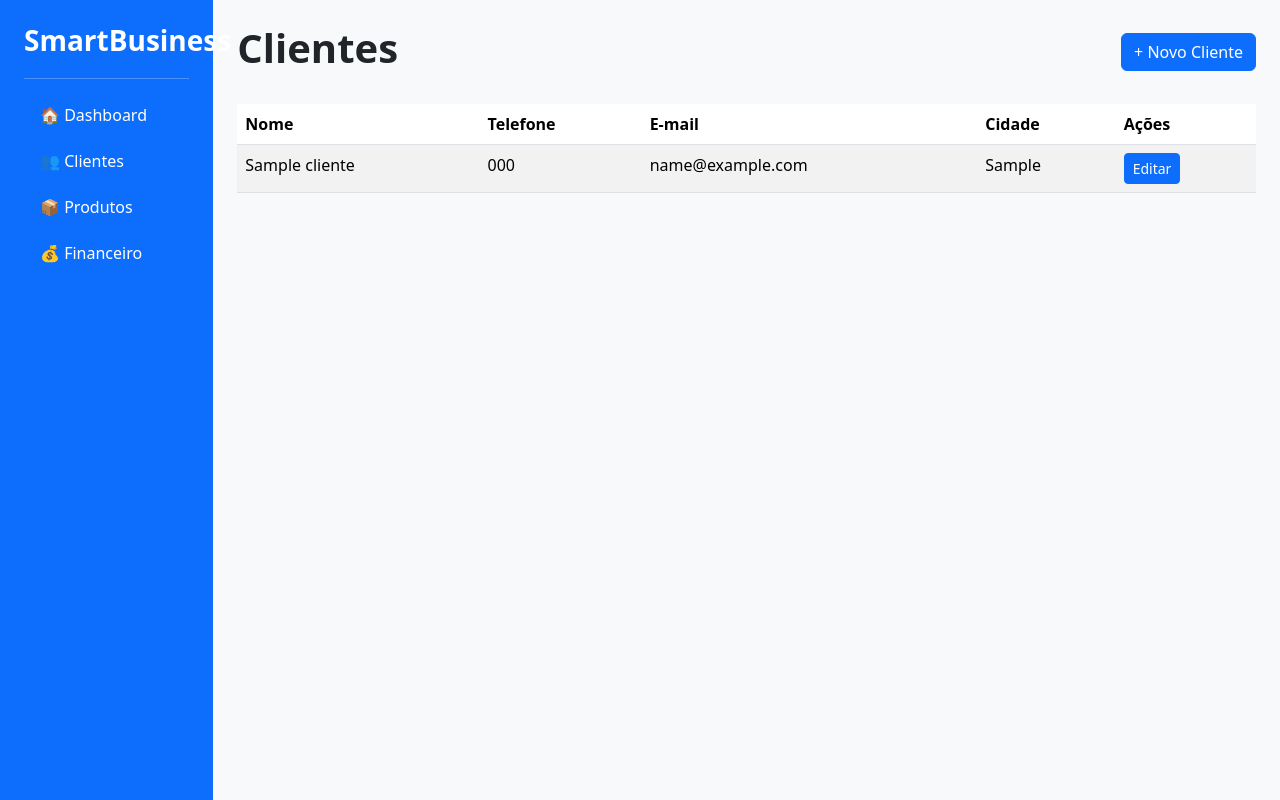
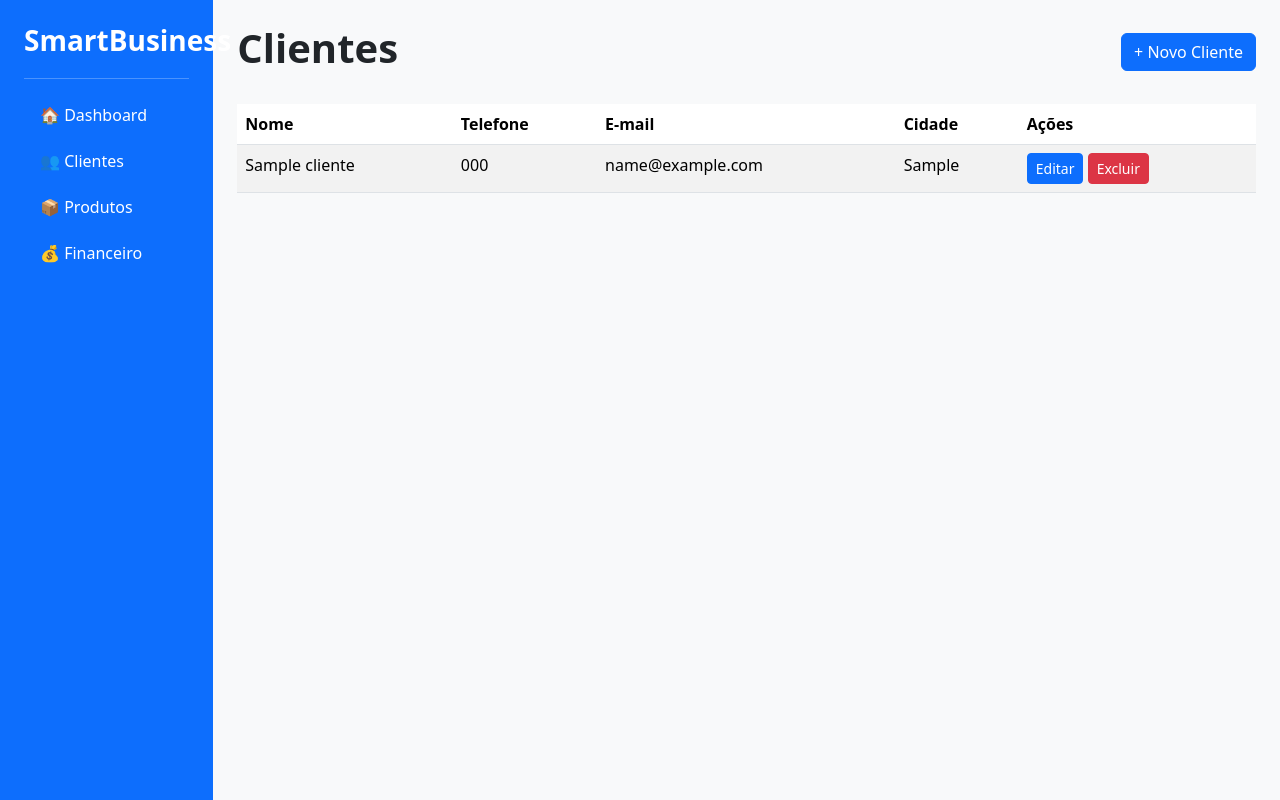
Before and after one commit to lenilsonlevilevi-blip/SMARTBUSINESS, a Flask app: page /clientes in a window 1280 px wide. Run offline with Flask 3, Linux system fonts and the light colour scheme; tables that the repository leaves empty hold one stand-in row (values such as "Sample post").

Commit message:
CRUD da aba Clientes terminado

```diff
--- a/models/cliente.py
+++ b/models/cliente.py
@@ -63,3 +63,15 @@ def editar_cliente(id, nome, telefone, email, cidade):
 
     banco.commit()
     banco.close()
+
+
+def excluir_cliente(id):
+
+    banco = conectar()
+
+    banco.execute("""
+        DELETE FROM clientes WHERE id=?
+                  """,(id,))
+
+    banco.commit()
+    banco.close()
--- a/routes/clientes.py
+++ b/routes/clientes.py
@@ -1,5 +1,5 @@
 from flask import Blueprint, render_template, request, redirect
-from models.cliente import buscar_clientes, adicionar_cliente, editar_cliente, buscar_cliente_id
+from models.cliente import buscar_clientes, adicionar_cliente, editar_cliente, buscar_cliente_id, excluir_cliente
 
 
 clientes = Blueprint("clientes", __name__)
@@ -65,3 +65,10 @@ def editar(id):
         "editar_cliente.html",
         cliente=cliente
     )
+
+@clientes.route("/clientes/excluir/<int:id>", methods=["POST"])
+def excluir_cliente_route(id):
+
+    excluir_cliente(id)
+
+    return redirect("/clientes")
--- a/templates/clientes.html
+++ b/templates/clientes.html
@@ -42,8 +42,13 @@
         <a href="/clientes/editar/{{ cliente['id'] }}" class="btn btn-sm btn-primary">
             Editar
         </a>
-   </td>
 
+        <form method="POST" action="/clientes/excluir/{{ cliente['id'] }}" style="display: inline;">
+            <button type="submit" class="btn btn-sm btn-danger" onclick="return confirm('Tem certeza que deseja excluir este cliente?');">
+                Excluir
+            </button>
+        </form>
+    </td>
 </tr>
 
 {% endfor %}
```
